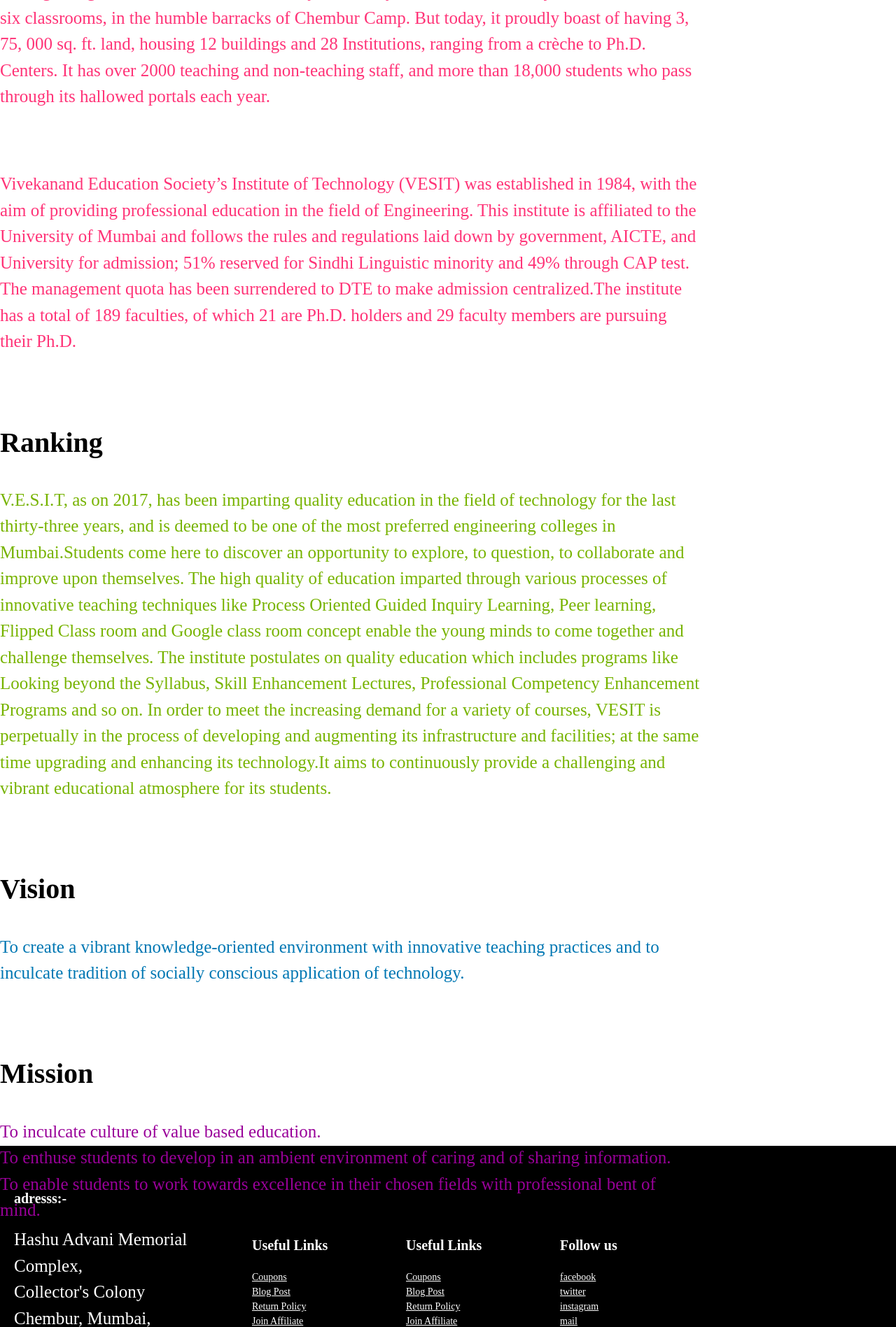
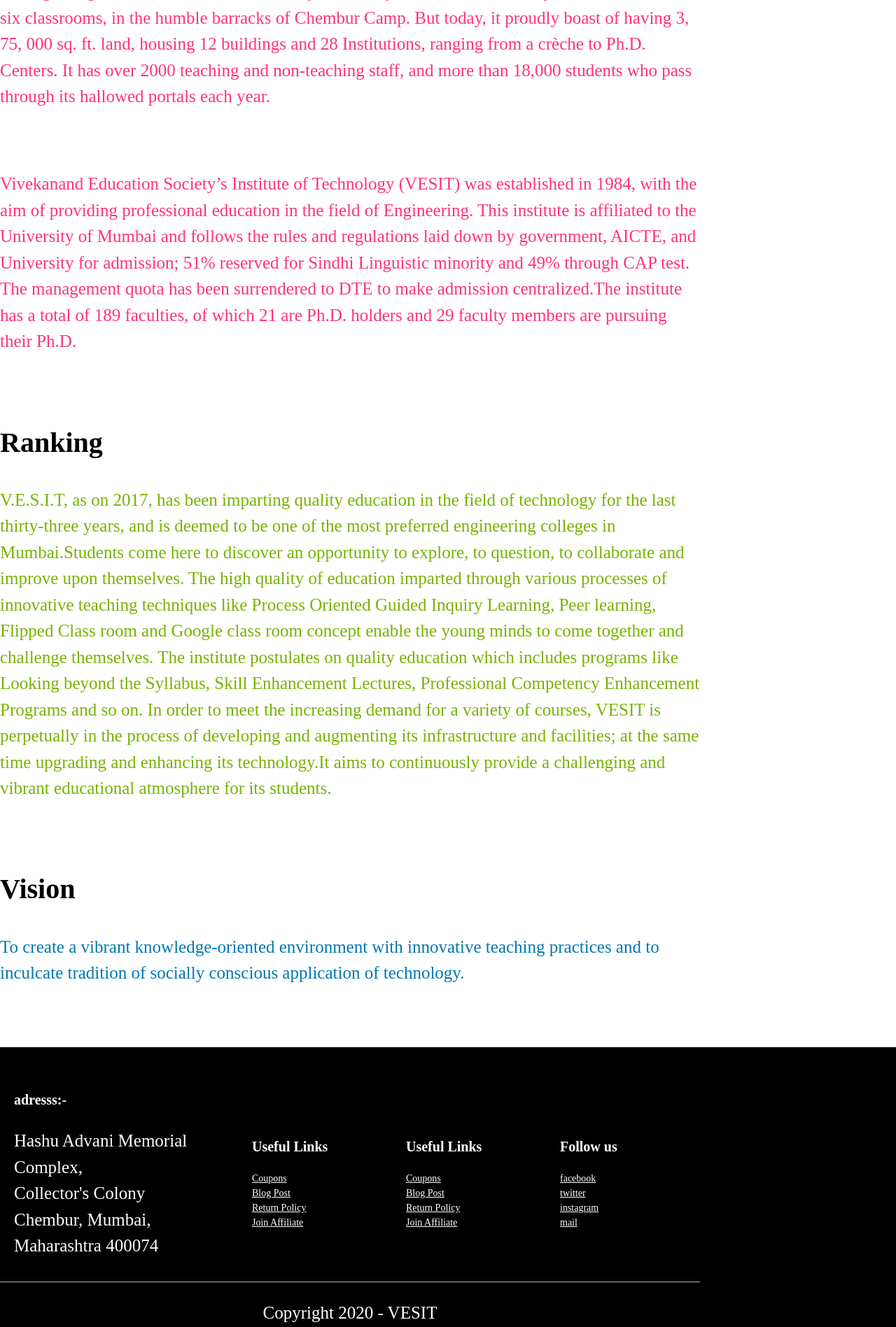
Before and after one commit to shrutimishraaa/wdl-website, a PHP site: the page made by ABOUT US.php in a window 1280 px wide. Shown: the part 583-2480 px from the top of the page at 70% size. Run offline with PHP 8.4, Linux system fonts and the light colour scheme.

Commit message:
Add files via upload

```diff
--- a/ABOUT US.php
+++ b/ABOUT US.php
@@ -131,14 +131,15 @@ ul li ul{
 	   <li><a href="ABOUT US.php">ABOUT US</a>
 	   <ul>
 	   <div class="main" style="width:50px;">
-		<li><a href="#">HTML 5</a></li>
-		<li><a href="#">CSS 3</a></li>
-		<li><a href="#">JavaScript</a></li>
+		<li><a href="#">HISTORY</a></li>
+		<li><a href="#">RANKING</a></li>
+		<li><a href="#">VISION</a></li>
 		</div>
 		</ul>
 		</li>
-	   <li><a href="FACULTY.php">FACULTY</a></li>
-	   <li><a href="DEPARTMENTsaloni.php">Departments</a></li>
+	   	   <li><a href="index11.php">HOME</a></li>
+		   <li><a href="FACULTY.php">FACULTY</a></li>
+	   <li><a href="DEPARTMENTsaloni.php">DEPARTMENTS</a></li>
        <li><a href="GALLERY.php">GALLERY</a></li>
 	   <li><a href="CONTACT US.php">CONTACT US</a></li>
 	<button type="button" class="button_1"><a href="loginsaloni.php">LOGIN</a></button>
@@ -177,24 +178,7 @@ ul li ul{
   <p style="color:#0077b3";>To create a vibrant knowledge-oriented environment with innovative teaching practices and to inculcate tradition of socially
   conscious application of technology.</p>
   <p>&nbsp;<br>
- <h2><strong>Mission</strong></h2>
-<div style="color:#990099;">
-<p>To inculcate culture of value based education.<br>
-To enthuse students to develop in an ambient environment of caring and of sharing information.<br>
-To enable students to work towards excellence in their chosen fields with professional bent of mind.</p></div>
-<p>&nbsp;<br>
-<h2><strong>Highlights</strong></h2>
-<p style="color:#990000";>
-<em>The Centre of Excellence labs like&nbsp;<strong>Labview Academy of National Instruments, Big data Analytics lab with Cloudera,
-VLSI lab with Cadence, Wireless lab with D Link</strong>&nbsp;provides opportunity for students to learn upcoming technologies.&nbsp;
-Lecture series&nbsp;by industry experts from <strong>Accenture Career Day, L&amp;T, Day Technological, etc.
-</strong>enhances industry-institute interaction.&nbsp;<strong>CII-Tech connect</strong>&nbsp;(Industry Institute Interaction program) conducted<strong>&nbsp;
-by Emerson Network Power</strong>&nbsp;and&nbsp;<strong>Confederation of Indian Industries</strong>&nbsp;in association with&nbsp;<strong>International Society
- of Automation</strong>, Maharashtra State Chapter give students an idea of the skills required to survive and excel in competitive environment with the
- help of technical lectures and management games.&nbsp;&nbsp;<strong>The Research &amp; Development culture</strong>&nbsp;that prevails in this college has
- helped the students&nbsp;bag seven hardware R &amp; D projects from&nbsp;<strong>Larsen &amp; Toubro</strong>, one project with<strong>&nbsp;
- Kotak Mahindra</strong>, three projects from&nbsp;<strong>IIT Mumbai</strong>&nbsp;and two minor research grants from&nbsp;<strong>Mumbai University</strong></em></p></p>.
- </p>
+
 </div>
 
  </section>
```
